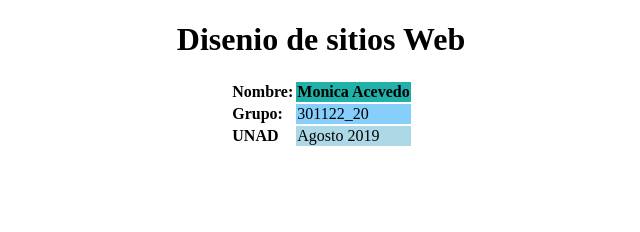
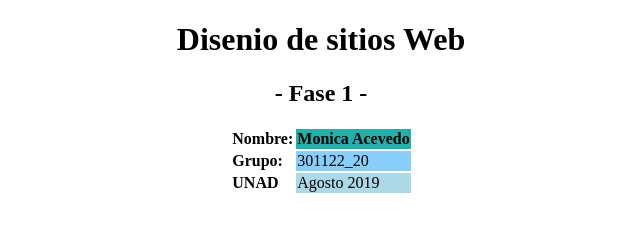
Before and after one commit to monicaab/prueba, a plain HTML site: page index.html in a window 1280 px wide. Shown: the whole page, without its empty margins (319-959 px from the left). Drawn offline with Linux system fonts and the light colour scheme.

Commit message:
Update index.html

```diff
--- a/index.html
+++ b/index.html
@@ -2,12 +2,15 @@
 <html>
   <head>
     <meta charset="utf-8">
-   <title>**Mi Pagina Web**</title>
+    <title>**Mi Pagina Web**</title>
   </head>
 
   <body>
   	<header>
-        <center><h1>Disenio de sitios Web</h1></center>
+        <center>
+        <h1>Disenio de sitios Web</h1>
+        <h2>- Fase 1 -</h2>
+        </center>
         </header>
 
 	<center>
@@ -25,6 +28,7 @@
     		<td style="background-color: #ADD8E6">Agosto 2019</td>
   	 </tr>
 	 </table>
+   </center>
 
  </body>
 </html>
```
